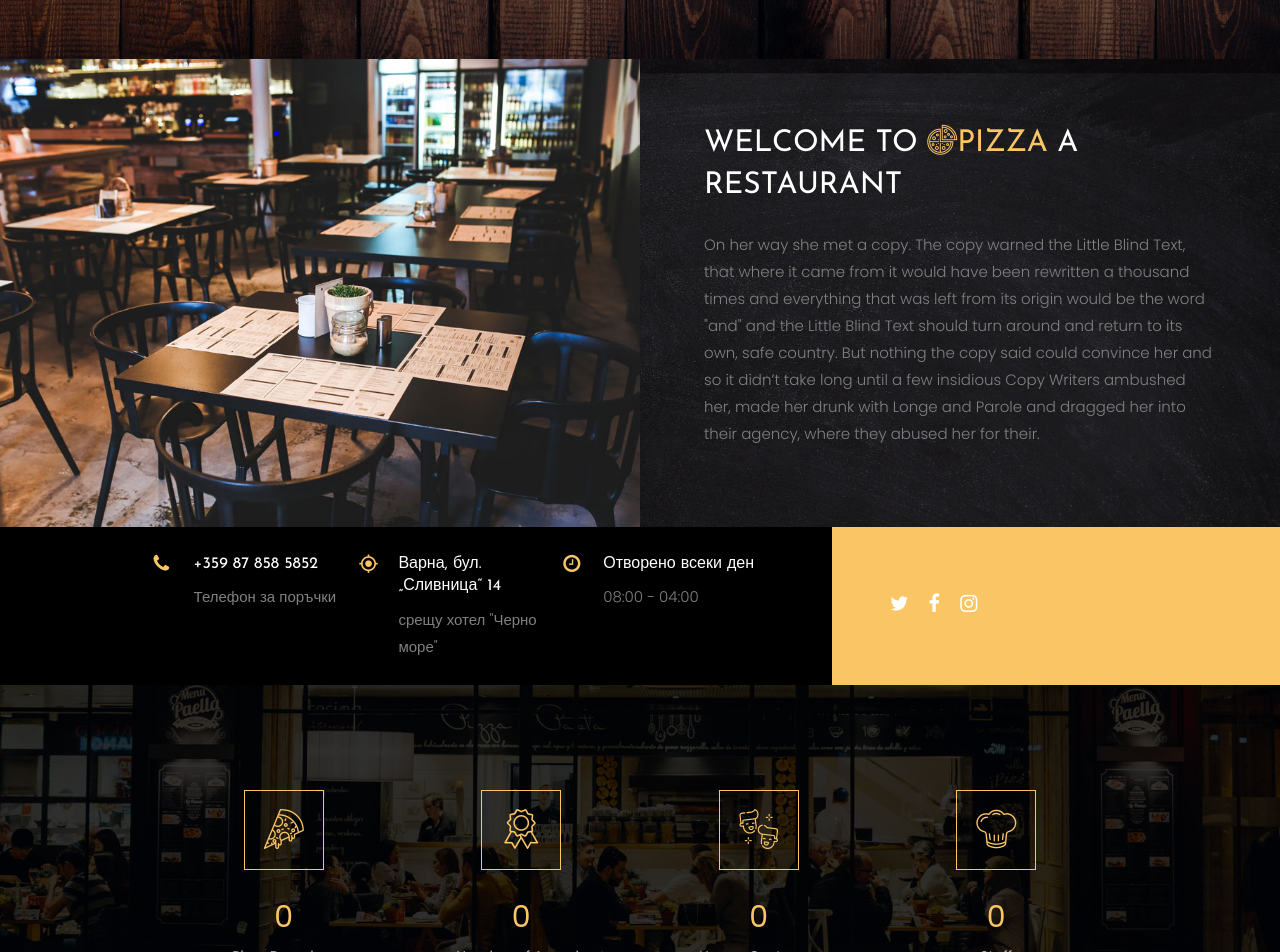
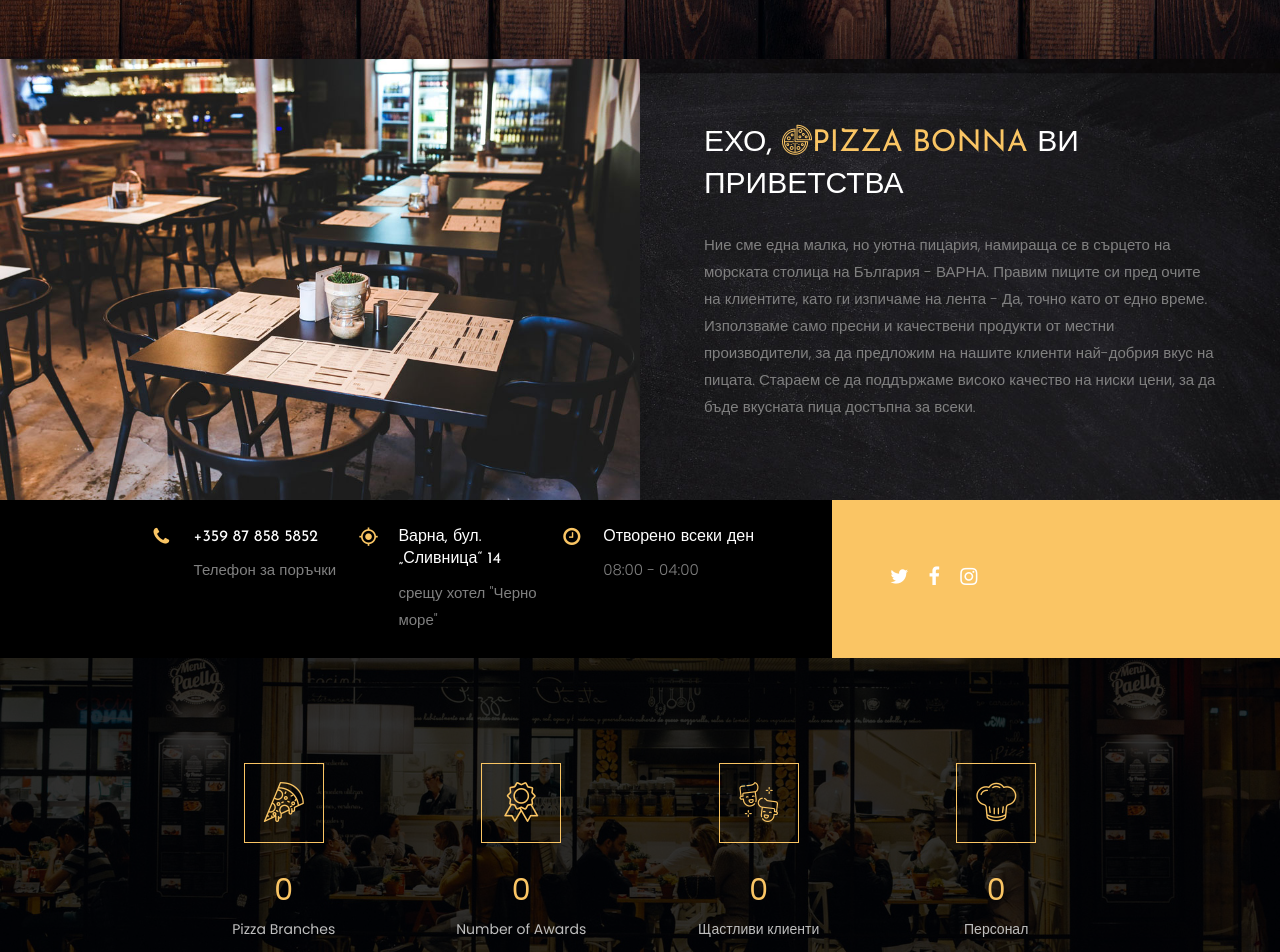
Before and after one commit to gevlogiev/pizza-Bonna-React, a React (Vite) app in the folder client/: page / in a window 1280 px wide. Shown: the part 780-1732 px from the top of the page. Built offline with nearby package versions, Linux system fonts and the light colour scheme; no server answers.

Commit message:
fix welcome text

```diff
--- a/client/src/assets/components/Home/SectionWithInfo.jsx
+++ b/client/src/assets/components/Home/SectionWithInfo.jsx
@@ -14,13 +14,13 @@ const SectionWithInfo = () => {
 	return (
 		<>
 			<section className="ftco-about d-md-flex">
-      <div className="one-half img"style={welcomeSection}></div>
+				<div className="one-half img" style={welcomeSection}></div>
 				<div className="one-half ftco-animate">
 					<div className="heading-section ftco-animate ">
-        <h2 className="mb-4">Welcome to <span className="flaticon-pizza">Pizza</span> A Restaurant</h2>
+						<h2 className="mb-4">Ехо, <span className="flaticon-pizza">Pizza Bonna</span> ви приветства</h2>
 					</div>
 					<div>
-                <p>On her way she met a copy. The copy warned the Little Blind Text, that where it came from it would have been rewritten a thousand times and everything that was left from its origin would be the word "and" and the Little Blind Text should turn around and return to its own, safe country. But nothing the copy said could convince her and so it didn’t take long until a few insidious Copy Writers ambushed her, made her drunk with Longe and Parole and dragged her into their agency, where they abused her for their.</p>
+						<p>Ние сме една малка, но уютна пицария, намираща се в сърцето на морската столица на България - ВАРНА. Правим пиците си пред очите на клиентите, като ги изпичаме на лента - Да, точно като от едно време. Използваме само пресни и качествени продукти от местни производители, за да предложим на нашите клиенти най-добрия вкус на пицата. Стараем се да поддържаме високо качество на ниски цени, за да бъде вкусната пица достъпна за всеки.</p>
 					</div>
 				</div>
 			</section>
@@ -95,7 +95,7 @@ style={sectionCountBack}
 										<div className="text">
 											<div className="icon"><span className="flaticon-laugh"></span></div>
 											<strong className="number" data-number="10567">0</strong>
-		              	<span>Happy Customer</span>
+											<span>Щастливи клиенти</span>
 										</div>
 									</div>
 								</div>
@@ -104,7 +104,7 @@ style={sectionCountBack}
 										<div className="text">
 											<div className="icon"><span className="flaticon-chef"></span></div>
 											<strong className="number" data-number="900">0</strong>
-		              	<span>Staff</span>
+											<span>Персонал</span>
 										</div>
 									</div>
 								</div>
```
Lines whose indentation alone changed are shown as unchanged.
